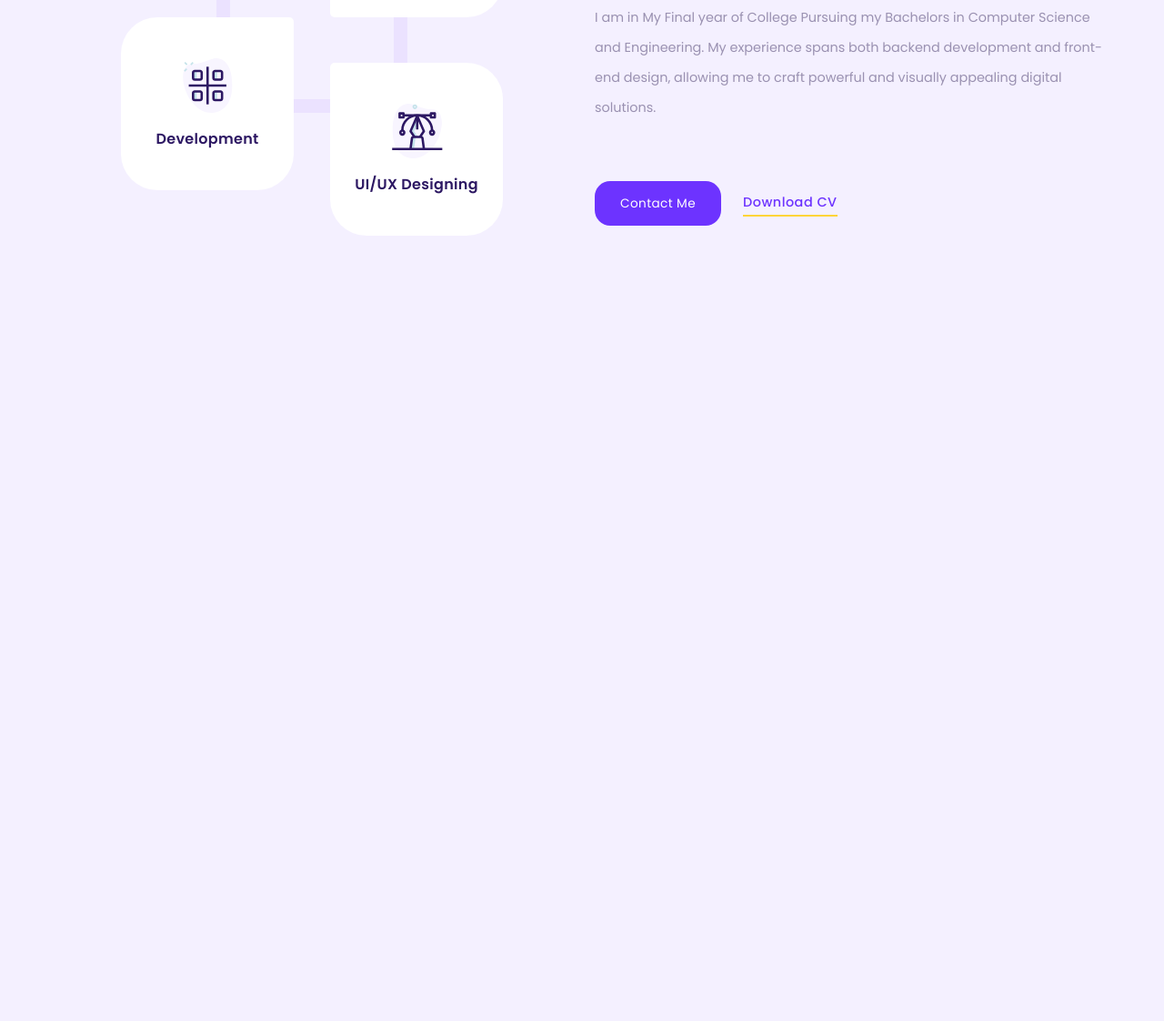
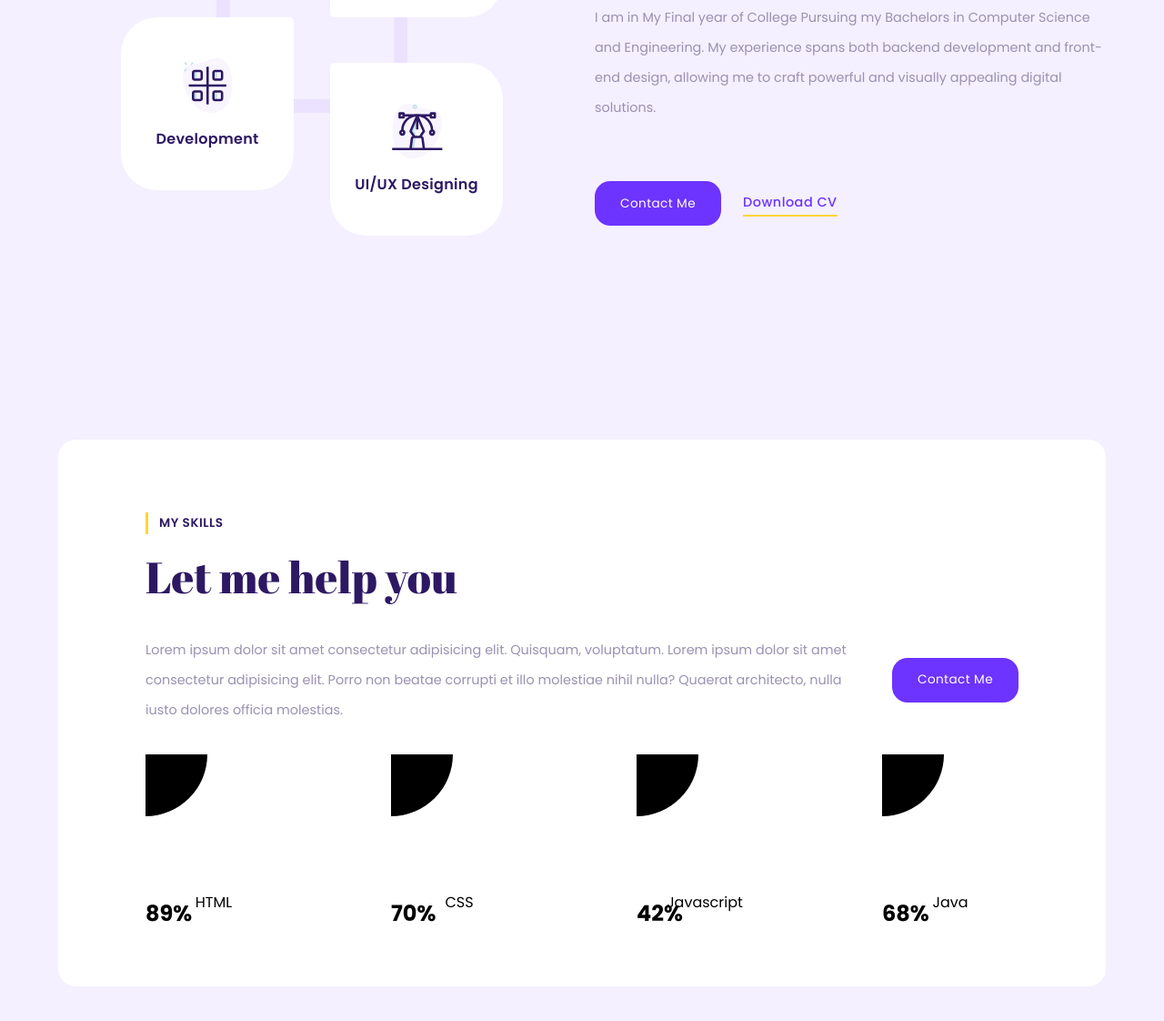
Before and after one commit to souvikrajsingh/Personal-Website, a plain HTML site: page index.html in a window 1280 px wide. Shown: the part 1173-2295 px from the top of the page at 91% size. Before the commit the page ends 1544 px from the top, so only its background shows below. Drawn offline with nearby package versions, Linux system fonts and the light colour scheme; files whose address does not match are found by name.

Commit message:
added My-Skill Section

```diff
--- a/css/style.css
+++ b/css/style.css
@@ -184,6 +184,7 @@ transition: 0.3s ease-in-out;
 
 .triangle{
     width: 95px;
+    opacity: 0.18;
 }
 
 /* --------------- Navbar Styling --------------- */
@@ -496,7 +497,54 @@ header.scrolled .logo{
     top: 27%;
     transform: translate(-50%,-50%);
 }
+
+
 /* --------------- Skills Section Styling --------------- */
+
+.skills{
+    overflow: hidden;
+
+}
+
+.skills-box{
+    background-color: var(--bg-color-2);
+    padding: 5rem 6rem;
+    border-radius: 20px;
+    width: 100%;
+}
+
+
+
+.box-desc{
+    display: grid;
+    grid-template-columns: 1fr auto;
+    align-items: center;
+    column-gap: 2rem ;
+}
+
+.skills-wrap{
+    display: grid;
+    grid-template-columns: repeat(4,150px);
+    /* margin-top: 2rem; */
+    justify-content: space-between;
+}
+
+.skill{
+display: flex;
+flex-direction: column;
+align-items: center;
+justify-content: center;
+}
+
+
+.sk-progress{
+    width: 150px;
+    height: 150px;
+    position: relative;
+}
+
+
+
 
 /* --------------- Sevices Section Styling --------------- */
 
--- a/index.html
+++ b/index.html
@@ -392,6 +392,74 @@
                 </div>
             </div>
         </section>
+
+        <section class="skills section">
+          <div class="container">
+            <div class="skills-box">
+              <div class="box-heading">
+                  <h3 class="sub-heading">My Skills</h3>
+                  <h1 class="heading">Let me help you </h1>
+                  <div class="box-desc">
+                    <p class="text">
+                      Lorem ipsum dolor sit amet consectetur adipisicing elit. Quisquam, voluptatum.
+                      Lorem ipsum dolor sit amet consectetur adipisicing elit. Porro non beatae corrupti et illo molestiae nihil nulla? Quaerat architecto, nulla iusto dolores officia molestias.
+                    </p>
+                    <a href="#" class="btn">Contact Me</a>
+                  </div>
+              </div>
+              <div class="skills-wrap">
+                <!-- HTML -->
+                <div class="skill">
+                  <div class="sk-progress">
+                    <svg>
+                      <circle r="68"/>
+                    </svg>
+                    <h2 class="counter">
+                      <span>89</span>%
+                    </h2>
+                  </div>
+                  <div class="sk-title">HTML</div>
+                </div>
+                <!--CSS  -->
+                <div class="skill">
+                  <div class="sk-progress">
+                    <svg>
+                      <circle r="68"/>
+                    </svg>
+                    <h2 class="counter">
+                      <span>70</span>%
+                    </h2>
+                  </div>
+                  <div class="sk-title">CSS</div>
+                </div>
+                <!--Javascript  -->
+                  <div class="skill">
+                    <div class="sk-progress">
+                      <svg>
+                        <circle r="68"/>
+                      </svg>
+                      <h2 class="counter">
+                        <span>42</span>%
+                      </h2>
+                    </div>
+                    <div class="sk-title">Javascript</div>
+                  </div>
+                <!-- Java -->
+                  <div class="skill">
+                    <div class="sk-progress">
+                      <svg>
+                        <circle r="68"/>
+                      </svg>
+                      <h2 class="counter">
+                        <span>68</span>%
+                      </h2>
+                    </div>
+                    <div class="sk-title">Java</div>
+                  </div>
+              </div>
+            </div>
+          </div>
+        </section>
     </main>
 
 <!-- Javascript file -->
```
